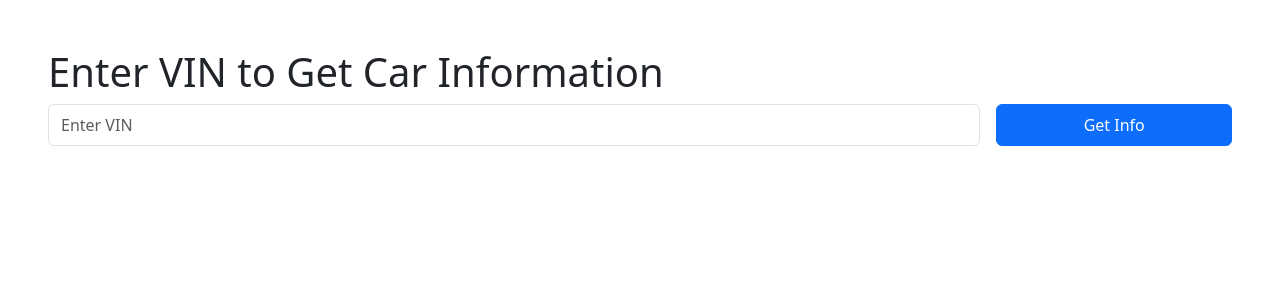
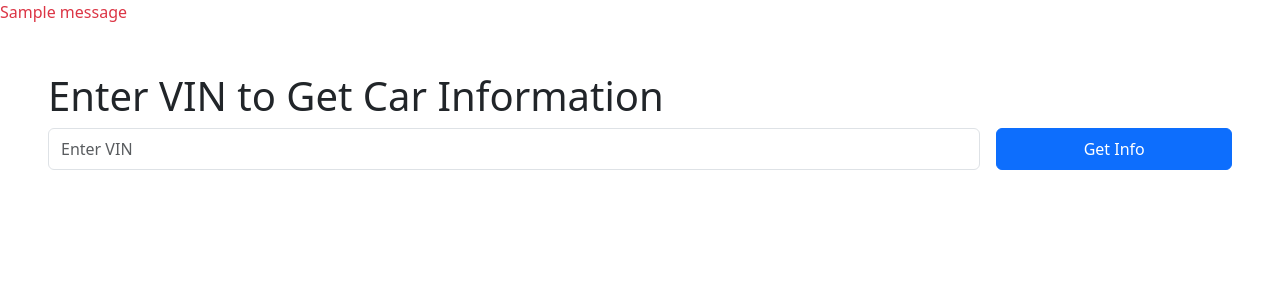
Before and after one commit to KyamranR/Capstone-1-Project, a Flask app: page / in a window 1280 px wide. Shown: the part 88-388 px from the top of the page. Run offline with Flask 3, Linux system fonts and the light colour scheme; tables that the repository leaves empty hold one stand-in row (values such as "Sample post"); one stand-in notice (Sample message) is shown.

Commit message:
added bootstrap to flashed message

```diff
--- a/Project/templates/base.html
+++ b/Project/templates/base.html
@@ -25,6 +25,11 @@
         <a href="/register">Register</a>
       </div>
     </nav>
+    <div>
+      {% for msg in get_flashed_messages() %}
+      <span class="text-danger">{{ msg }}</span>
+      {% endfor %}
+    </div>
     {% block content %} {% endblock %}
     <script
       src="https://cdn.jsdelivr.net/npm/bootstrap@5.3.3/dist/js/bootstrap.bundle.min.js"
```
